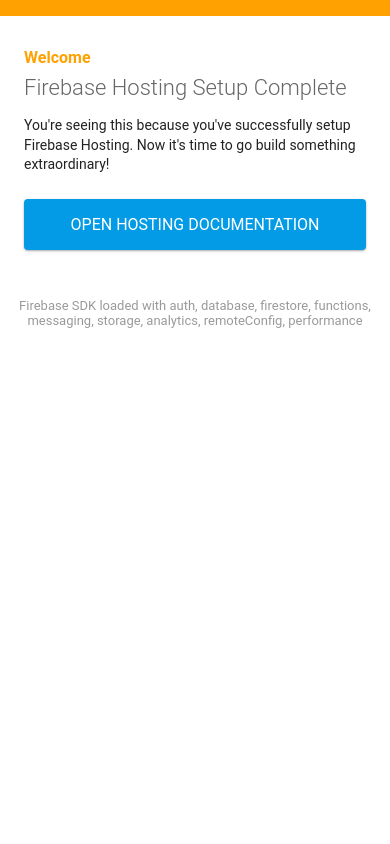
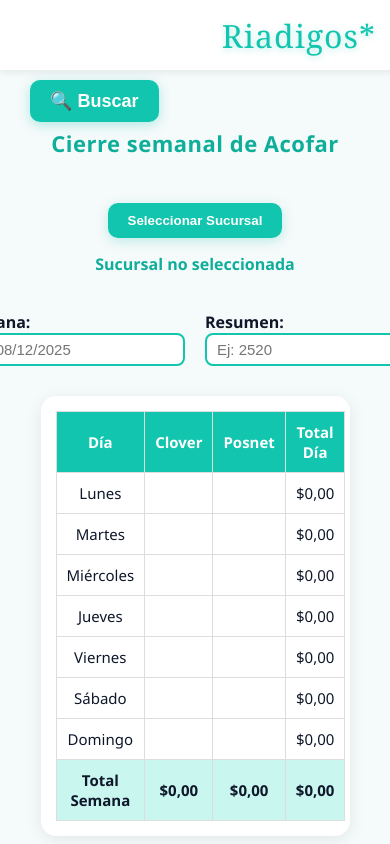
Before and after one commit to herny-riadigos/Saldos-Acofar, a plain HTML site: page public/index.html in a window 390 px wide. Drawn offline with Linux system fonts and the light colour scheme; some packages are replaced by stand-ins of ours.

Commit message:
pase todo a la carpeta public

```diff
--- a/public/index.html
+++ b/public/index.html
@@ -1,89 +1,98 @@
 <!DOCTYPE html>
-<html>
-  <head>
-    <meta charset="utf-8">
-    <meta name="viewport" content="width=device-width, initial-scale=1">
-    <title>Welcome to Firebase Hosting</title>
+<html lang="es">
+<head>
+  <meta charset="UTF-8" />
+  <meta name="viewport" content="width=device-width, initial-scale=1.0" />
+  <title>Saldos Acofar - Riadigos</title>
+  <link rel="stylesheet" href="style.css" />
+</head>
 
-    <!-- update the version number as needed -->
-    <script defer src="/__/firebase/12.6.0/firebase-app-compat.js"></script>
-    <!-- include only the Firebase features as you need -->
-    <script defer src="/__/firebase/12.6.0/firebase-auth-compat.js"></script>
-    <script defer src="/__/firebase/12.6.0/firebase-database-compat.js"></script>
-    <script defer src="/__/firebase/12.6.0/firebase-firestore-compat.js"></script>
-    <script defer src="/__/firebase/12.6.0/firebase-functions-compat.js"></script>
-    <script defer src="/__/firebase/12.6.0/firebase-messaging-compat.js"></script>
-    <script defer src="/__/firebase/12.6.0/firebase-storage-compat.js"></script>
-    <script defer src="/__/firebase/12.6.0/firebase-analytics-compat.js"></script>
-    <script defer src="/__/firebase/12.6.0/firebase-remote-config-compat.js"></script>
-    <script defer src="/__/firebase/12.6.0/firebase-performance-compat.js"></script>
-    <!--
-      initialize the SDK after all desired features are loaded, set useEmulator to false
-      to avoid connecting the SDK to running emulators.
-    -->
-    <script defer src="/__/firebase/init.js?useEmulator=true"></script>
+<body>
+  <!-- ======== CABECERA ======== -->
+  <header>
+    <div class="fecha" id="fecha"></div>
+    <button class="btn-riadigos" onclick="irPrincipal()">Riadigos*</button>
+  </header>
 
-    <style media="screen">
-      body { background: #ECEFF1; color: rgba(0,0,0,0.87); font-family: Roboto, Helvetica, Arial, sans-serif; margin: 0; padding: 0; }
-      #message { background: white; max-width: 360px; margin: 100px auto 16px; padding: 32px 24px; border-radius: 3px; }
-      #message h2 { color: #ffa100; font-weight: bold; font-size: 16px; margin: 0 0 8px; }
-      #message h1 { font-size: 22px; font-weight: 300; color: rgba(0,0,0,0.6); margin: 0 0 16px;}
-      #message p { line-height: 140%; margin: 16px 0 24px; font-size: 14px; }
-      #message a { display: block; text-align: center; background: #039be5; text-transform: uppercase; text-decoration: none; color: white; padding: 16px; border-radius: 4px; }
-      #message, #message a { box-shadow: 0 1px 3px rgba(0,0,0,0.12), 0 1px 2px rgba(0,0,0,0.24); }
-      #load { color: rgba(0,0,0,0.4); text-align: center; font-size: 13px; }
-      @media (max-width: 600px) {
-        body, #message { margin-top: 0; background: white; box-shadow: none; }
-        body { border-top: 16px solid #ffa100; }
-      }
-    </style>
-  </head>
-  <body>
-    <div id="message">
-      <h2>Welcome</h2>
-      <h1>Firebase Hosting Setup Complete</h1>
-      <p>You're seeing this because you've successfully setup Firebase Hosting. Now it's time to go build something extraordinary!</p>
-      <a target="_blank" href="https://firebase.google.com/docs/hosting/">Open Hosting Documentation</a>
+  <!-- ======== BOTÓN BUSCAR ======== -->
+  <div class="buscar-container">
+    <button class="btn-buscar" onclick="irBuscar()">🔍 Buscar</button>
+  </div>
+
+  <!-- ======== CONTENIDO CENTRAL ======== -->
+  <main>
+    <div class="contenido">
+      <h2 class="titulo-principal">Cierre semanal de Acofar</h2>
+
+      <!-- 🔽 Selector de sucursal -->
+      <div class="selector-farmacia">
+        <button class="btn-seleccionar" onclick="toggleSelector()">Seleccionar Sucursal</button>
+        <div id="listaFarmacias" class="lista-farmacias">
+          <ul>
+            <li onclick="seleccionarFarmacia('JBJ')">JBJ</li>
+            <li onclick="seleccionarFarmacia('ALEM')">ALEM</li>
+            <li onclick="seleccionarFarmacia('FARMACIA MESA')">FARMACIA MESA</li>
+            <li onclick="seleccionarFarmacia('GASCON')">GASCON</li>
+            <li onclick="seleccionarFarmacia('DIAGONAL')">DIAGONAL</li>
+            <li onclick="seleccionarFarmacia('MRL')">MRL</li>
+            <li onclick="seleccionarFarmacia('GRAMA')">GRAMA</li>
+            <li onclick="seleccionarFarmacia('ORTEGA')">ORTEGA</li>
+            <li onclick="seleccionarFarmacia('RIMATU')">RIMATU</li>
+            <li onclick="seleccionarFarmacia('RM')">RM</li>
+            <li onclick="seleccionarFarmacia('GUEMES Y SHOPPING')">GUEMES Y SHOPPING</li>
+            <li onclick="seleccionarFarmacia('SAN MARTIN')">SAN MARTIN</li>
+          </ul>
+        </div>
+
+        <p id="farmaciaSeleccionada" class="farmacia-seleccionada">Sucursal no seleccionada</p>
+      </div>
+
+      <!-- 🗓️ Datos de Semana -->
+      <div class="datos-semana">
+        <label>Semana:
+          <input type="text" id="semanaInput" placeholder="Ej: 08/12/2025" />
+        </label>
+        <label>Resumen:
+          <input type="text" id="resumenInput" placeholder="Ej: 2520" />
+        </label>
+      </div>
+
+      <!-- 🧾 Tabla de carga -->
+      <div class="tabla-semanal">
+        <table id="tablaSemanal">
+          <thead>
+            <tr>
+              <th>Día</th>
+              <th>Clover</th>
+              <th>Posnet</th>
+              <th>Total Día</th>
+            </tr>
+          </thead>
+          <tbody>
+            <tr><td>Lunes</td><td contenteditable="true"></td><td contenteditable="true"></td><td>$0,00</td></tr>
+            <tr><td>Martes</td><td contenteditable="true"></td><td contenteditable="true"></td><td>$0,00</td></tr>
+            <tr><td>Miércoles</td><td contenteditable="true"></td><td contenteditable="true"></td><td>$0,00</td></tr>
+            <tr><td>Jueves</td><td contenteditable="true"></td><td contenteditable="true"></td><td>$0,00</td></tr>
+            <tr><td>Viernes</td><td contenteditable="true"></td><td contenteditable="true"></td><td>$0,00</td></tr>
+            <tr><td>Sábado</td><td contenteditable="true"></td><td contenteditable="true"></td><td>$0,00</td></tr>
+            <tr><td>Domingo</td><td contenteditable="true"></td><td contenteditable="true"></td><td>$0,00</td></tr>
+            <tr class="fila-total">
+              <td><strong>Total Semana</strong></td>
+              <td id="totalClover">$0,00</td>
+              <td id="totalPosnet">$0,00</td>
+              <td id="totalGeneral">$0,00</td>
+            </tr>
+          </tbody>
+        </table>
+      </div>
+
+      <!-- 💾 Botón Guardar -->
+      <div class="guardar-container">
+        <button class="btn-guardar" onclick="guardarTabla()">💾 Guardar Semana</button>
+      </div>
     </div>
-    <p id="load">Firebase SDK Loading&hellip;</p>
+  </main>
 
-    <script>
-      document.addEventListener('DOMContentLoaded', function() {
-        const loadEl = document.querySelector('#load');
-        // // 🔥🔥🔥🔥🔥🔥🔥🔥🔥🔥🔥🔥🔥🔥🔥🔥🔥🔥🔥🔥🔥🔥🔥🔥🔥🔥🔥🔥🔥🔥🔥
-        // // The Firebase SDK is initialized and available here!
-        //
-        // firebase.auth().onAuthStateChanged(user => { });
-        // firebase.database().ref('/path/to/ref').on('value', snapshot => { });
-        // firebase.firestore().doc('/foo/bar').get().then(() => { });
-        // firebase.functions().httpsCallable('yourFunction')().then(() => { });
-        // firebase.messaging().requestPermission().then(() => { });
-        // firebase.storage().ref('/path/to/ref').getDownloadURL().then(() => { });
-        // firebase.analytics(); // call to activate
-        // firebase.analytics().logEvent('tutorial_completed');
-        // firebase.performance(); // call to activate
-        //
-        // // 🔥🔥🔥🔥🔥🔥🔥🔥🔥🔥🔥🔥🔥🔥🔥🔥🔥🔥🔥🔥🔥🔥🔥🔥🔥🔥🔥🔥🔥🔥🔥
-
-        try {
-          let app = firebase.app();
-          let features = [
-            'auth',
-            'database',
-            'firestore',
-            'functions',
-            'messaging',
-            'storage',
-            'analytics',
-            'remoteConfig',
-            'performance',
-          ].filter(feature => typeof app[feature] === 'function');
-          loadEl.textContent = `Firebase SDK loaded with ${features.join(', ')}`;
-        } catch (e) {
-          console.error(e);
-          loadEl.textContent = 'Error loading the Firebase SDK, check the console.';
-        }
-      });
-    </script>
-  </body>
+  <script src="utilidades.js"></script>
+</body>
 </html>
--- a/utilidades.js
+++ b/public/utilidades.js
@@ -155,7 +155,7 @@
 /****************************************************
  * ☁️ GUARDAR EN FIREBASE
  ****************************************************/
-import { db, collection, addDoc } from "./config/firebase-config.js";
+import { db, collection, addDoc } from "../config/firebase-config.js";
 firebase.initializeApp(firebaseConfig);
 
 async function guardarEnFirebase(registro) {
```
Also changed, not shown: index.html (deleted, +0 -98 lines), public/buscar.html (renamed from buscar.html), public/style.css (renamed from style.css).
